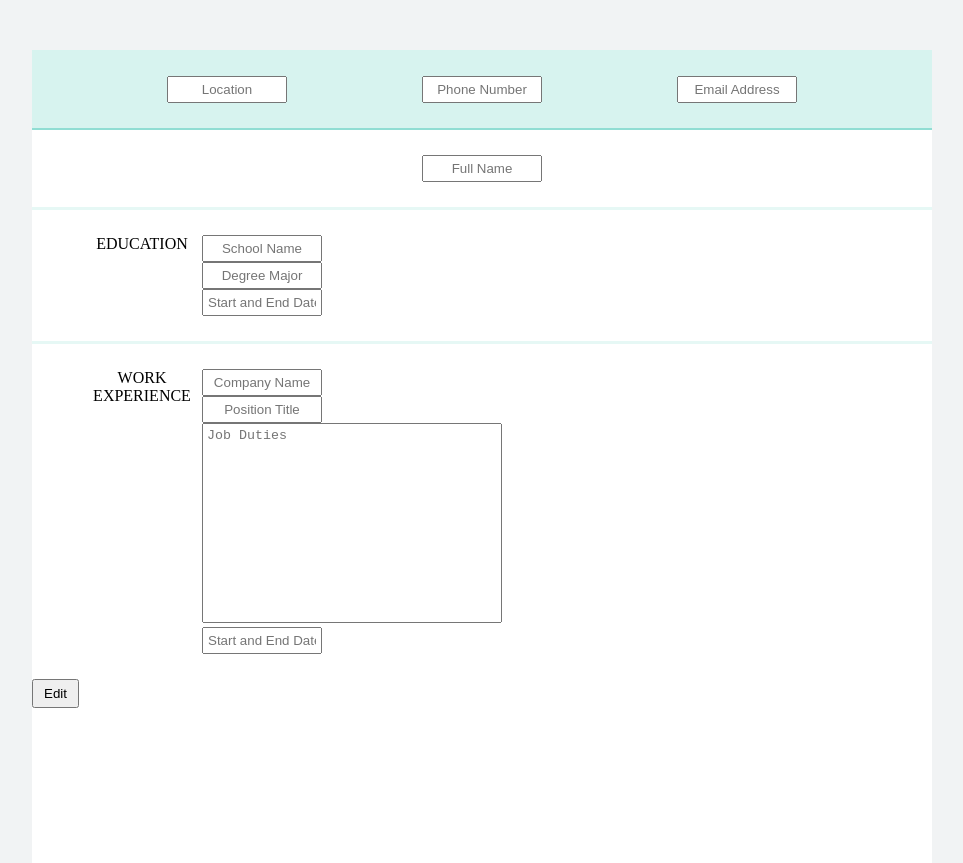
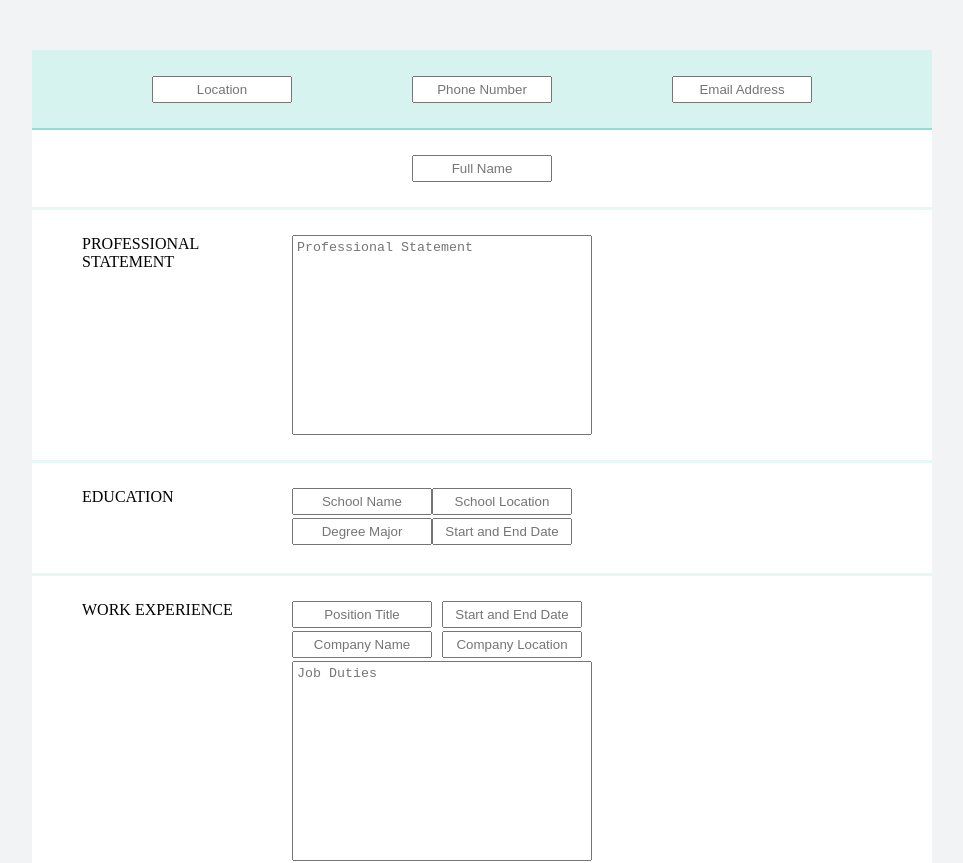
Before and after one commit to Zhalor/cv-project, a React (Create React App) app: page / in a window 1280 px wide. Shown: the top 863 px of the page, without its empty margins (158-1121 px from the left). Built offline with nearby package versions, Linux system fonts and the light colour scheme.

Commit message:
Adjust UI and add more fields

```diff
--- a/src/App.js
+++ b/src/App.js
@@ -10,14 +10,17 @@ class App extends React.Component {
 
     this.state = {
       edit: true,
+      statement: '',
       fullName: '',
       location: '',
       phoneNumber: '',
       email: '',
       schoolName: '',
+      schoolLocation: '',
       schoolMajor: '',
       schoolStartEndDate: '',
       companyName: '',
+      companyLocation: '',
       positionTitle: '',
       jobDuties: '',
       workStartEndDate: '',
@@ -50,10 +53,17 @@ class App extends React.Component {
             <div className="name">
              <Input placehold={this.state.fullName} display='Full Name' id='fullName' callback={this.updateInput}/>
             </div>
+            <div className="statement">
+              <p>PROFESSIONAL STATEMENT</p>
+              <div>
+                <Textarea placehold={this.state.statement} display='Professional Statement' id='statement' callback={this.updateInput} />
+              </div>
+            </div>
             <div className="education">
               <p>EDUCATION</p>
               <div>
                 <Input placehold={this.state.schoolName} display='School Name' id='schoolName' callback={this.updateInput}/>
+                <Input placehold={this.state.schoolLocation} display='School Location' id='schoolLocation' callback={this.updateInput}/>
                 <Input placehold={this.state.schoolMajor} display='Degree Major' id='schoolMajor' callback={this.updateInput}/>
                 <Input placehold={this.state.schoolStartEndDate} display='Start and End Date' id='schoolStartEndDate' callback={this.updateInput}/>
               </div>
@@ -61,10 +71,11 @@ class App extends React.Component {
             <div className="work-experience">
               <p>WORK EXPERIENCE</p>
               <div>
+                <Input placehold={this.state.positionTitle} display='Position Title' id='positionTitle' callback={this.updateInput}/>
+                <Input placehold={this.state.workStartEndDate} display='Start and End Date' id='workStartEndDate' callback={this.updateInput}/>
                 <Input placehold={this.state.companyName} display='Company Name' id='companyName' callback={this.updateInput}/>
-                <Input placehold={this.state.positionTitle} display='Position Title' id='positionTitle' callback={this.updateInput}/>
+                <Input placehold={this.state.companyLocation} display='Company Location' id='companyLocation' callback={this.updateInput}/>
                 <Textarea placehold={this.state.jobDuties} display='Job Duties' id='jobDuties' callback={this.updateInput}/>
-                <Input placehold={this.state.workStartEndDate} display='Start and End Date' id='workStartEndDate' callback={this.updateInput}/>
               </div>
             </div>
             <button type="button" onClick={this.edit}>Edit</button>
@@ -75,28 +86,36 @@ class App extends React.Component {
       return (
         <div className='container'>
           <div className="header">
-            <Paragraph value={this.state.location}/>
-            <Paragraph value={this.state.phoneNumber}/>
-            <Paragraph value={this.state.email}/>
+            <Paragraph value={this.state.location} />
+            <Paragraph value={this.state.phoneNumber} />
+            <Paragraph value={this.state.email} />
           </div>
           <div className="name">
             <Paragraph value={this.state.fullName} />
+          </div>
+          <div className="statement">
+            <p>PROFESSIONAL STATEMENT</p>
+            <div>
+              <Paragraph value={this.state.statement} />
+            </div>
           </div>
           <div className="education">
             <p>EDUCATION</p>
             <div>
               <Paragraph value={this.state.schoolName} />
-              <Paragraph value={this.state.schoolMajor}/>
-              <Paragraph value={this.state.schoolStartEndDate}/>
+              <Paragraph value={this.state.schoolLocation} />
+              <Paragraph value={this.state.schoolMajor} />
+              <Paragraph value={this.state.schoolStartEndDate} />
             </div>
           </div>
           <div className="work-experience">
             <p>WORK EXPERIENCE</p>
             <div>
-              <Paragraph value={this.state.companyName}/>
               <Paragraph value={this.state.positionTitle} />
-              <Paragraph value={this.state.jobDuties}/>
-              <Paragraph value={this.state.workStartEndDate}/>
+              <Paragraph value={this.state.workStartEndDate} />
+              <Paragraph value={this.state.companyName} />
+              <Paragraph value={this.state.companyLocation} />
+              <Paragraph value={this.state.jobDuties} />
             </div>
           </div>
           <button type="button" onClick={this.edit}>Update</button>
--- a/src/styles/styles.css
+++ b/src/styles/styles.css
@@ -16,6 +16,15 @@ body {
   border-radius: 4px;
 }
 
+.container > div {
+  padding: 25px;
+}
+
+.container p {
+  width: fit-content;
+  text-align: center;
+}
+
 .header {
   display: flex;
   flex-direction: row;
@@ -24,6 +33,10 @@ body {
   background-color: #D7F3EF;
   border-bottom: 2px solid #90DDD3;
   height: 80px;
+}
+
+.header p {
+  width: 200px;
 }
 
 .name {
@@ -39,23 +52,53 @@ body {
 }
 
 .education,
-.work-experience {
+.work-experience,
+.statement {
   display: flex;
   border-top: 3px solid #E6F8F5;
   padding: 25px 50px;
+  gap: 30px;
 }
 
+.education > p,
+.work-experience > p,
+.statement > p {
+  width: 180px;
+  text-align: left;
+}
 
+.education > div {
+  display: grid;
+  grid-template-columns: 140px 140px;
+  grid-template-rows: 30px 30px;
+}
+
+.work-experience > div {
+  display: grid;
+  grid-template-columns: 150px 150px;
+  grid-template-rows: 30px 30px 200px;
+}
+
+.work-experience > div > *:last-child {
+  grid-column: 1 / 3;
+}
+
+.work-experience > div > *:nth-child(odd),
+.education > div > *:nth-child(odd) {
+  font-weight: bold;
+  font-size: 1.2rem;
+}
 
 form textarea {
   resize: none;
   height: 200px;
   width: 300px;
   padding: 4px;
+  display: block;
 }
 
 form input {
-  width: 120px;
+  width: 140px;
   padding: 4px;
   text-align: center;
   outline: none;
@@ -65,12 +108,3 @@ button {
   width: fit-content;
   padding: 5px 10px;
 }
-
-.container > div {
-  padding: 25px;
-}
-
-.container p {
-  width: 120px;
-  text-align: center;
-}
```
